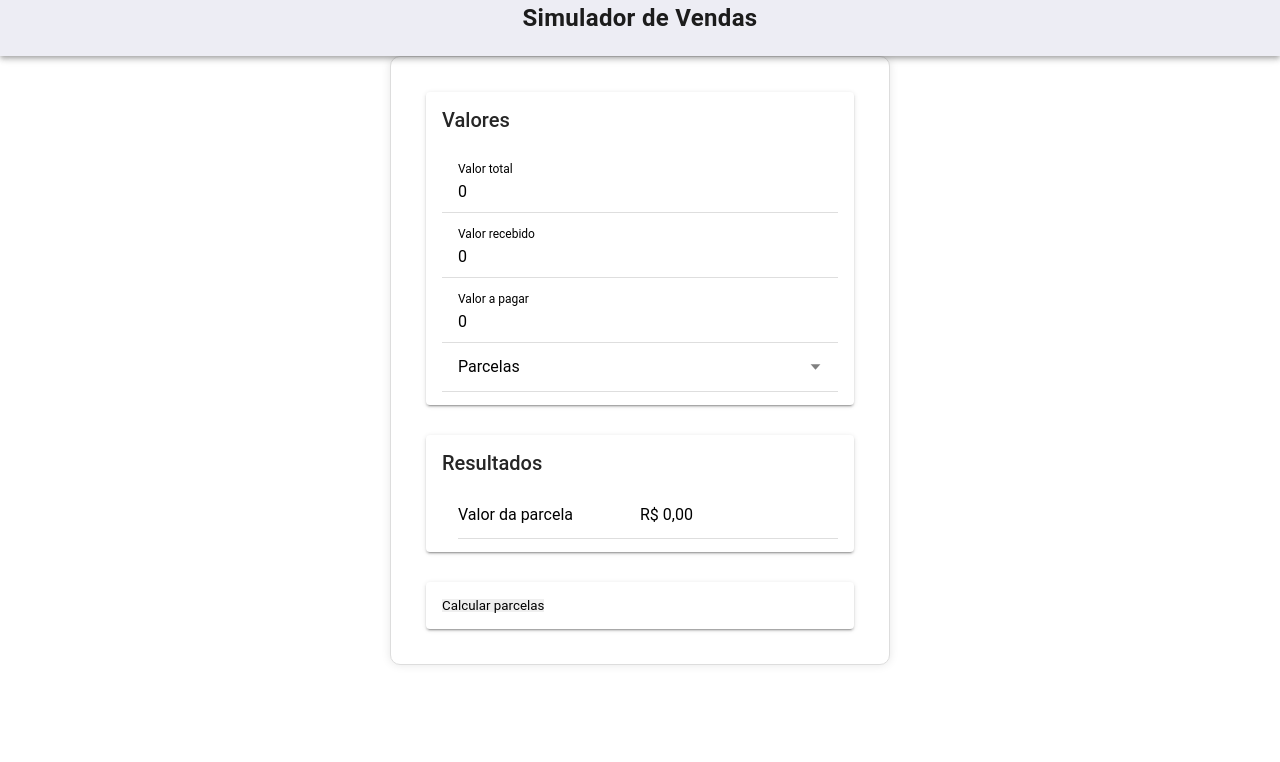
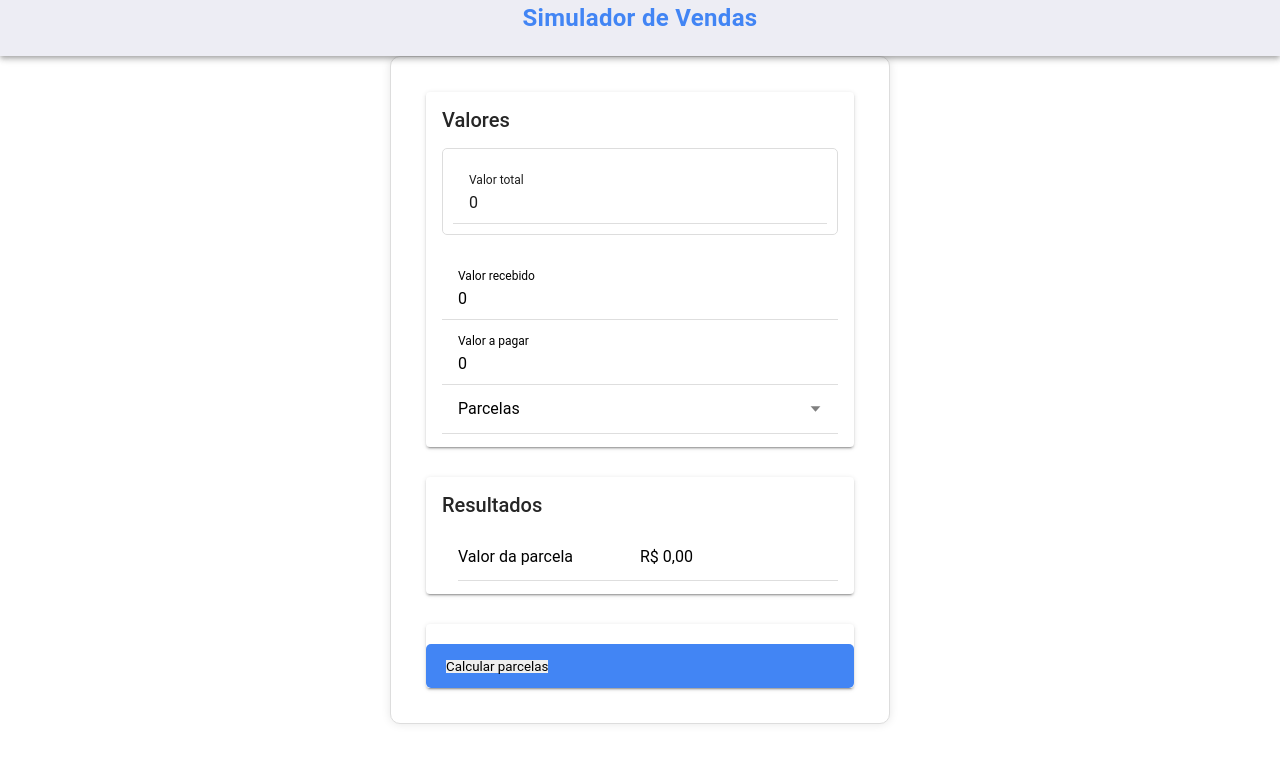
Before and after one commit to JustaProjectUPE/SysJusta, a React (Vite) app in the folder WebAPP-Justa/: page /simulator in a window 1280 px wide. Shown: the top 762 px of the page. Built offline with nearby package versions, Linux system fonts and the light colour scheme.

Commit message:
add 'className'

```diff
--- a/WebAPP-Justa/src/pages/Simulator.css
+++ b/WebAPP-Justa/src/pages/Simulator.css
@@ -4,7 +4,7 @@
     font-weight: bold;
     text-align: center;
     margin-bottom: 20px;
-    color: #1c1c1c;
+    color: #4285f4;
   }
 
   /* Estilos para o formulário */
@@ -46,7 +46,7 @@
     padding: 10px 20px;
     border: none;
     border-radius: 5px;
-    background-color: #1c1c1c;
+    background-color: #4285f4;
     color: #fff;
     font-size: 16px;
     font-weight: bold;
--- a/WebAPP-Justa/src/pages/Simulator.tsx
+++ b/WebAPP-Justa/src/pages/Simulator.tsx
@@ -31,7 +31,7 @@ const Simulator: React.FC = () => {
                   <IonCardTitle>Valores</IonCardTitle>
                 </IonCardHeader>
                 <IonCardContent>
-                  <IonItem>
+                  <IonItem className='form-input'>
                     <IonLabel position="floating">Valor total</IonLabel>
                     <IonInput type="number" value={valorTotal} onIonChange={e => setValorTotal(parseFloat(e.detail.value!))}></IonInput>
                   </IonItem>
@@ -80,7 +80,7 @@ const Simulator: React.FC = () => {
           <IonRow>
             <IonCol size="12">
               <IonCard>
-                <IonCardContent>
+                <IonCardContent className='form-button'>
                   <button onClick={() => calcularParcelas(valorTotal, valorRecebido, valorAPagar, parcelas)}>Calcular parcelas</button>
                 </IonCardContent>
               </IonCard>
```
